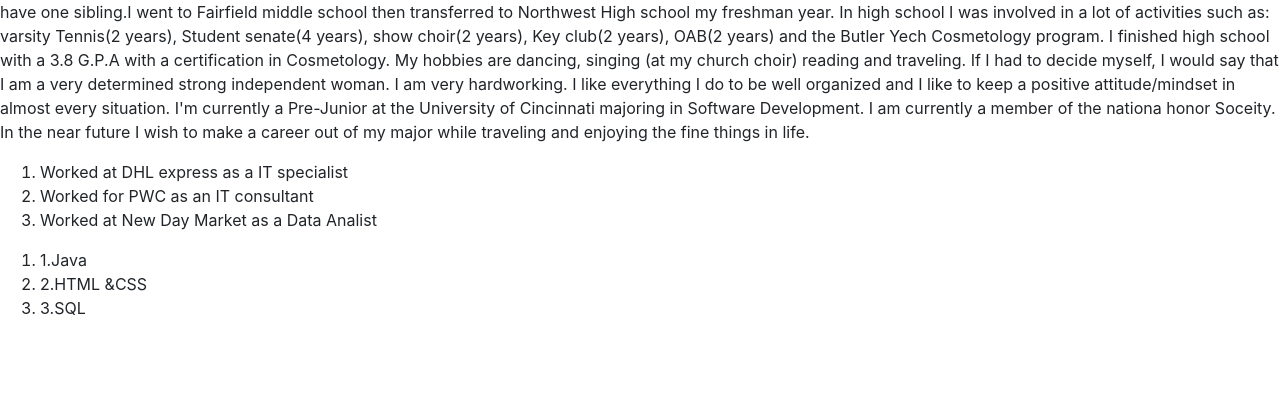
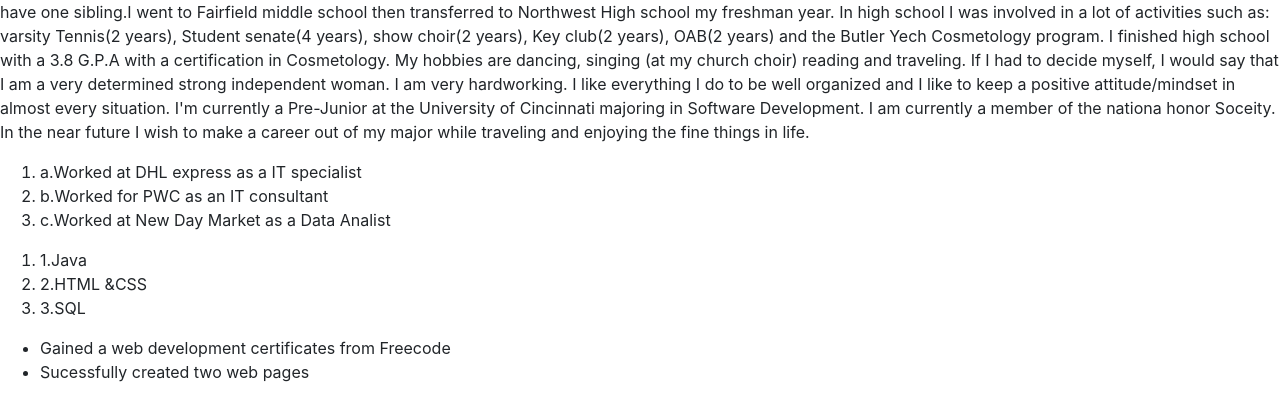
Before and after one commit to it3049c-fall22-henderson/online-portfolio-bonima21, a website: page index.html in a window 1280 px wide. Shown: the part 104-524 px from the top of the page. Drawn offline with nearby package versions, Linux system fonts and the light colour scheme.

Commit message:
Added list of Achievements

```diff
--- a/index.html
+++ b/index.html
@@ -42,23 +42,28 @@
     </p>
 
   </div>
-  <div class="section" id="experience ">
+  <div class="section" id="Experience ">
     <ol>
-      <li>Worked at DHL express as a IT specialist </li>
-      <li>Worked for PWC as an IT consultant</li>
-      <li>Worked at New Day Market as a Data Analist</li>
+      <li>a.Worked at DHL express as a IT specialist </li>
+      <li>b.Worked for PWC as an IT consultant</li>
+      <li>c.Worked at New Day Market as a Data Analist</li>
     </ol>
   </div>
 
-  <div class="section" id="programming language">
+  <div class="section" id="Programming language">
     <ol>
       <li>1.Java</li>
       <li>2.HTML &CSS</li>
       <li>3.SQL</li>
     </ol>
+  </div>
 
+  <div class="section" id="Achievements">
+    <ul>
+      <li>Gained a web development certificates from Freecode</li>
+      <li>Sucessfully created two web pages </li>
+    </ul>
   </div>
-  <div class="section"> </div>
   <div class="section"> </div>
 
 
```
